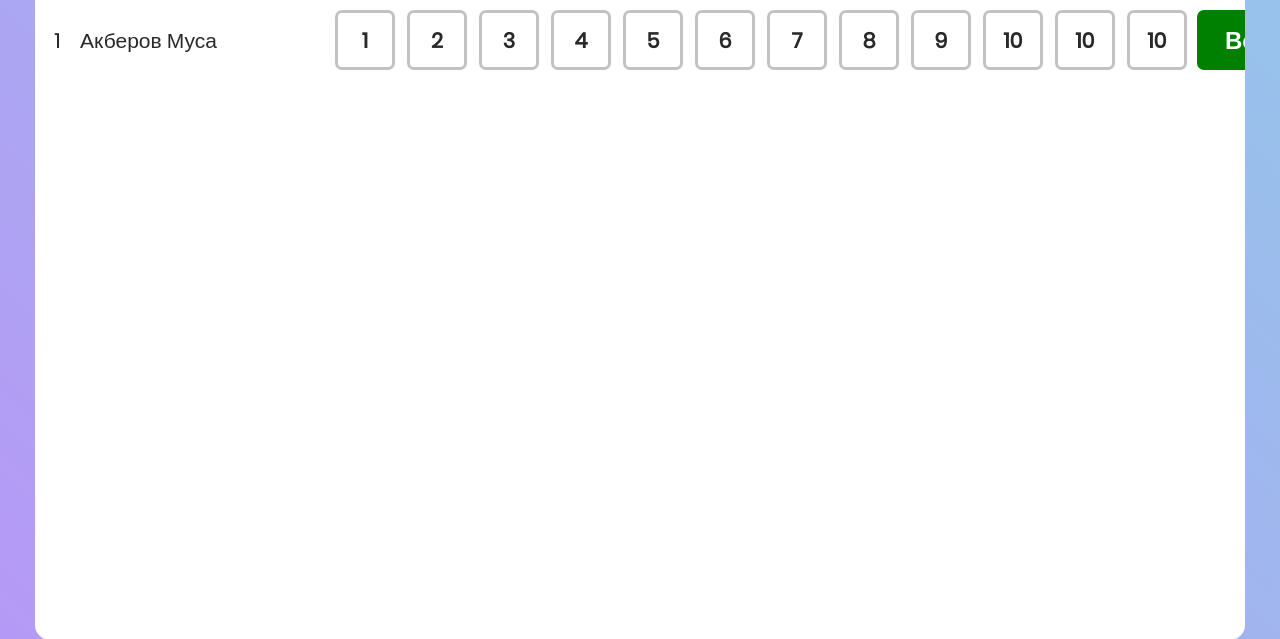
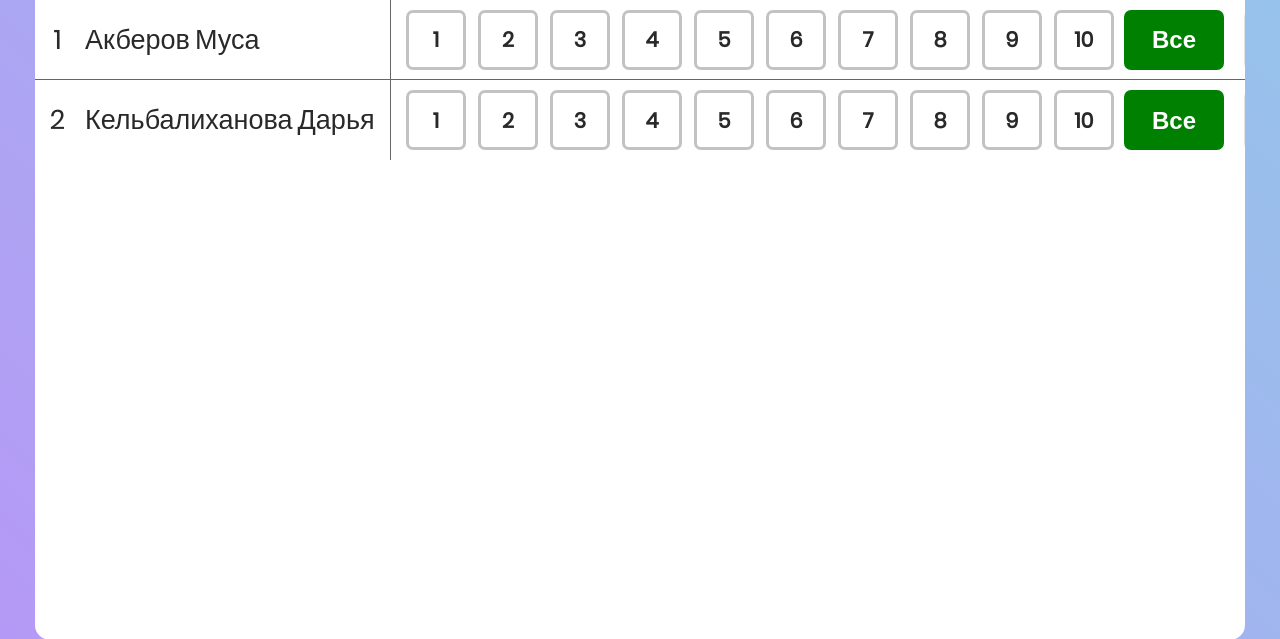
Before and after one commit to astafievK/CourseWork, a PHP site: page /pages/home/home.html in a window 1280 px wide. Shown: the part 125-764 px from the top of the page. Run offline with PHP 8.4, Linux system fonts and the light colour scheme.

Commit message:
@media fullname

```diff
--- a/pages/home/home.html
+++ b/pages/home/home.html
@@ -53,7 +53,8 @@
                     <span>1</span>
                 </td>
                 <td class="fullname">
-                    <span>Акберов Муса</span>
+                    <span class="surname">Акберов</span>
+                    <span class="name">Муса</span>
                 </td>
                 <td class="stats">
                     <button class="markBtn">1</button>
@@ -66,7 +67,37 @@
                     <button class="markBtn">8</button>
                     <button class="markBtn">9</button>
                     <button class="markBtn">10</button>
-                    <button class="markBtn">10</button>
+                </td>
+                <td class="actions">
+                    <button class="action all">Все</button>
+                    <input class="action numbers" type="text" name="numbers" placeholder="1-3,5">
+                    <button class="action selected">Указанные</button>
+                </td>
+                <td class="percentage">
+                    <span>76%</span>
+                </td>
+                <td class="total-mark">
+                    <span>4</span>
+                </td>
+            </tr>
+            <tr>
+                <td class="number">
+                    <span>2</span>
+                </td>
+                <td class="fullname">
+                    <span class="surname">Кельбалиханова</span>
+                    <span class="name">Дарья</span>
+                </td>
+                <td class="stats">
+                    <button class="markBtn">1</button>
+                    <button class="markBtn">2</button>
+                    <button class="markBtn">3</button>
+                    <button class="markBtn">4</button>
+                    <button class="markBtn">5</button>
+                    <button class="markBtn">6</button>
+                    <button class="markBtn">7</button>
+                    <button class="markBtn">8</button>
+                    <button class="markBtn">9</button>
                     <button class="markBtn">10</button>
                 </td>
                 <td class="actions">
@@ -85,6 +116,7 @@
     </table>
 </div>
 
+<script src="scripts/table.js"></script>
 <script src="scripts/theme.js"></script>
 </body>
 </html>
--- /dev/null
+++ b/pages/home/scripts/table.js
@@ -0,0 +1,19 @@
+var elements = document.querySelectorAll('.fullname');
+
+function calculateWidth() {
+    var maxWidth = 0;
+    for (var i = 0; i < elements.length; i++) {
+        var width = elements[i].offsetWidth;
+        if (width > maxWidth) {
+            maxWidth = width;
+        }
+    }
+
+    for (var i = 0; i < elements.length; i++) {
+        elements[i].style.width = maxWidth + 'px';
+    }
+}
+
+calculateWidth();
+
+window.addEventListener('resize', calculateWidth);
--- a/pages/home/style.css
+++ b/pages/home/style.css
@@ -9,8 +9,10 @@
   font-family: Poppins-Regular, sans-serif;
   transition: background-color 0.3s; }
 
-input::placeholder {
-  color: rgba(255, 255, 255, 0.5); }
+input[type="text"]::placeholder {
+  color: #666666; }
+input[type="text"] :focus::placeholder {
+  color: transparent; }
 
 button, input, a, select {
   cursor: pointer;
@@ -122,9 +124,10 @@
             display: flex;
             align-items: center;
             text-align: center;
-            height: 100%; }
+            height: 100%;
+            white-space: nowrap; }
             html body .table-wrapper table tbody tr td span {
-              font-size: 21px; }
+              font-size: 27px; }
             html body .table-wrapper table tbody tr td.number {
               display: flex;
               justify-content: center;
@@ -136,14 +139,19 @@
               flex-shrink: 1; }
             html body .table-wrapper table tbody tr td.fullname {
               position: sticky;
+              display: flex;
+              flex-direction: row;
               background-color: #ffffff;
               left: 45px;
               z-index: 1;
               text-align: left;
-              width: 250px;
-              flex-shrink: 1; }
+              flex-shrink: 1;
+              padding: 0 15px 0 5px;
+              border-right: 1px solid #666666; }
+              html body .table-wrapper table tbody tr td.fullname .name {
+                margin-left: 5px; }
             html body .table-wrapper table tbody tr td.stats {
-              padding: 0 5px;
+              padding: 0 5px 0 15px;
               display: flex;
               justify-content: start;
               flex-grow: 1;
@@ -189,8 +197,8 @@
                 padding: 0 25px; }
               html body .table-wrapper table tbody tr td.actions .numbers {
                 width: 150px;
-                color: #ffffff;
-                background-color: #292929;
+                color: #292929;
+                background-color: #e1e3e6;
                 margin-left: 20px;
                 padding: 0 10px;
                 text-align: center;
@@ -262,21 +270,26 @@
           html body.dark .table-wrapper table tbody tr td.actions .action:hover {
             border-color: #e1e3e6;
             box-shadow: 0 0 3px 2px rgba(255, 255, 255, 0.4); }
-          html body.dark .table-wrapper table tbody tr td .numbers {
-            color: #292929;
-            background-color: #e1e3e6; }
-            html body.dark .table-wrapper table tbody tr td .numbers:focus {
-              border-color: #e1e3e6;
-              box-shadow: 0 0 3px 2px rgba(255, 255, 255, 0.4); }
+          html body.dark .table-wrapper table tbody tr td .numbers:focus {
+            border-color: #e1e3e6;
+            box-shadow: 0 0 3px 2px rgba(255, 255, 255, 0.4); }
       html body.dark::-webkit-scrollbar-thumb {
         background-color: #e1e3e6; }
 
-@media screen and (max-width: 1200px) and (max-height: 768px) {
+@media screen and (max-width: 1200px) {
   html body {
     padding: 0; }
     html body header {
       border-radius: 0; }
     html body .table-wrapper {
-      border-radius: 0; } }
+      border-radius: 0; }
+      html body .table-wrapper table tbody tr td.number {
+        display: none; }
+      html body .table-wrapper table tbody tr td.fullname {
+        left: 0; }
+        html body .table-wrapper table tbody tr td.fullname .surname {
+          margin-left: 10px; }
+        html body .table-wrapper table tbody tr td.fullname .name {
+          display: none; } }
 
 /*# sourceMappingURL=style.css.map */
--- a/pages/home/style.scss
+++ b/pages/home/style.scss
@@ -28,8 +28,17 @@
   transition: background-color 0.3s;
 }
 
-input::placeholder{
-  color: rgba(255, 255, 255, 0.5);
+input[type="text"]{
+
+  &::placeholder{
+    color: #666666;
+  }
+
+  :focus{
+    &::placeholder{
+      color: transparent;
+    }
+  }
 }
 
 button, input, a, select{
@@ -188,9 +197,10 @@
               align-items: center;
               text-align: center;
               height: 100%;
+              white-space: nowrap;
 
               span {
-                font-size: 21px;
+                font-size: 27px;
               }
 
               &.number {
@@ -206,16 +216,23 @@
 
               &.fullname {
                 position: sticky;
+                display: flex;
+                flex-direction: row;
                 background-color: $theme-light-color-primary;
                 left: 45px;
                 z-index: 1;
                 text-align: left;
-                width: 250px;
                 flex-shrink: 1;
+                padding: 0 15px 0 5px;
+                border-right: 1px solid #666666;
+
+                .name{
+                  margin-left: 5px;
+                }
               }
 
               &.stats {
-                padding: 0 5px;
+                padding: 0 5px 0 15px;
                 display: flex;
                 justify-content: start;
                 flex-grow: 1;
@@ -283,8 +300,8 @@
 
                 .numbers {
                   width: 150px;
-                  color: $theme-light-color-primary;
-                  background-color: $theme-light-color-secondary;
+                  color: $theme-dark-color-primary;
+                  background-color: $theme-dark-color-secondary;
                   margin-left: 20px;
                   padding: 0 10px;
                   text-align: center;
@@ -425,9 +442,6 @@
                 }
 
                 .numbers {
-                  color: $theme-dark-color-primary;
-                  background-color: $theme-dark-color-secondary;
-
                   &:focus {
                     border-color: $theme-dark-color-secondary;
                     box-shadow: $theme-dark-color-shadow;
@@ -447,7 +461,6 @@
 }
 
 @media screen and (max-width: 1200px) {
-  @media screen and (max-height: $media-size-medium) {
   html {
     body {
       padding: 0;
@@ -458,8 +471,32 @@
 
       .table-wrapper {
         border-radius: 0;
+
+        table {
+          tbody {
+            tr {
+              td {
+                &.number {
+                  display: none;
+
+                }
+
+                &.fullname{
+                  left: 0;
+
+                  .surname{
+                    margin-left: 10px;
+                  }
+
+                  .name{
+                    display: none;
                   }
                 }
               }
             }
           }
+        }
+      }
+    }
+  }
+}
```
Also changed, not shown: pages/home/scripts/filter.js (deleted, +0 -38 lines), pages/home/scripts/modal.js (deleted, +0 -48 lines), pages/home/scripts/data.js (deleted), 1 other file. Lines whose indentation alone changed are shown as unchanged.
